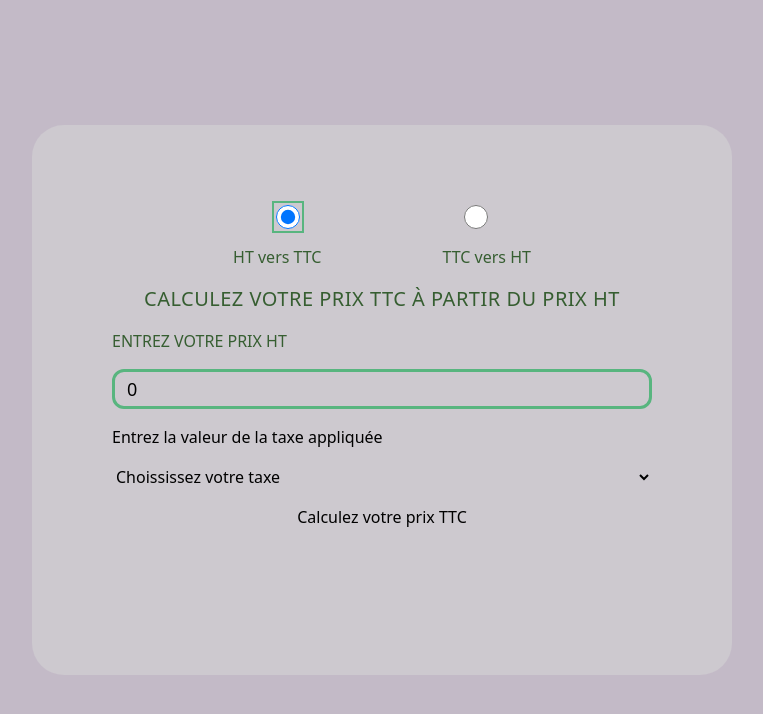
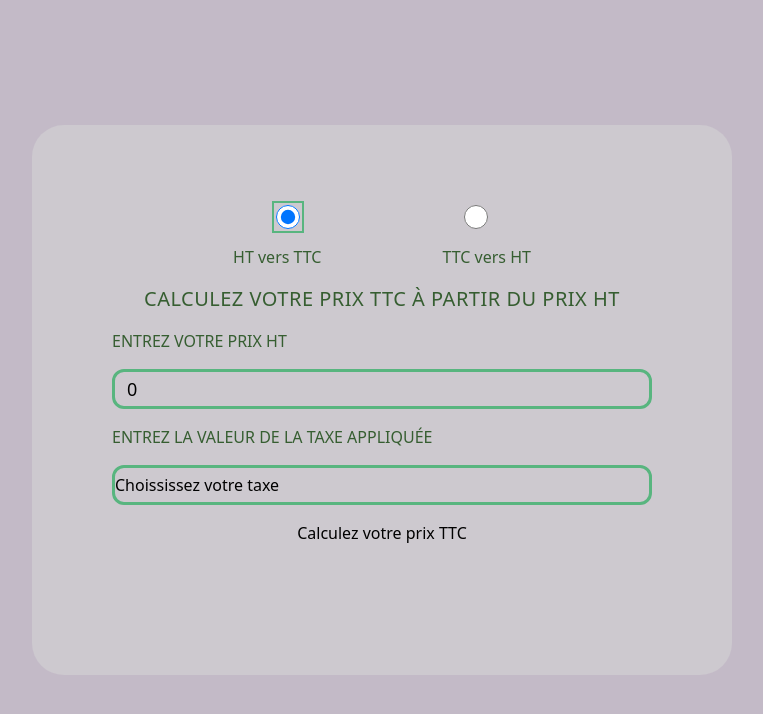
Before and after one commit to Ridaelko/HTtoTTC, a React (Vite) app: page / in a window 1280 px wide. Shown: the top 714 px of the page, without its empty margins (258-1021 px from the left). Built offline with nearby package versions, Linux system fonts and the light colour scheme.

Commit message:
hide arrow from select

```diff
--- a/src/App.tsx
+++ b/src/App.tsx
@@ -57,7 +57,7 @@ const App = () => {
               prix {selected === "ht" ? "HT" : "TTC"}
             </h1>
 
-            <label htmlFor="value" className="uppercase text-[#365E31] ">
+            <label htmlFor="value" className="uppercase text-[#365E31]">
               Entrez votre prix {selected === "ht" ? "HT" : "TTC"}{" "}
             </label>
             <input
@@ -70,9 +70,12 @@ const App = () => {
                 setSubmitted(false);
               }}
             />
-            <label htmlFor="taxe">Entrez la valeur de la taxe appliquée</label>
+            <label htmlFor="taxe" className="uppercase text-[#365E31]">
+              Entrez la valeur de la taxe appliquée
+            </label>
 
             <select
+              className="border-3 border-[#58B57F] rounded-xl h-10 appearance-none"
               name="taxe"
               id="taxe"
               required={true}
```
